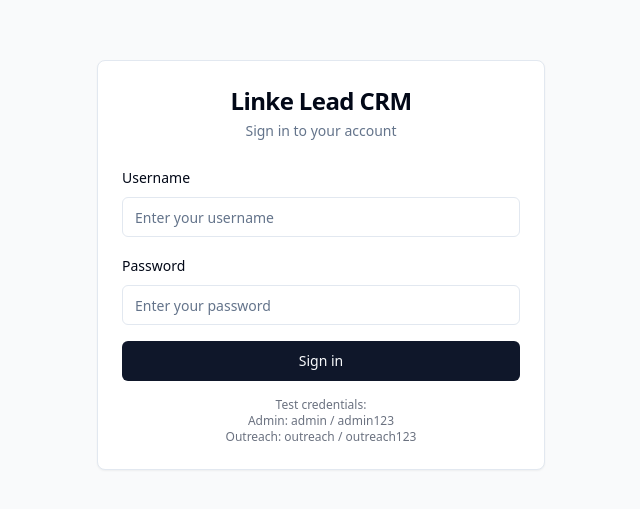
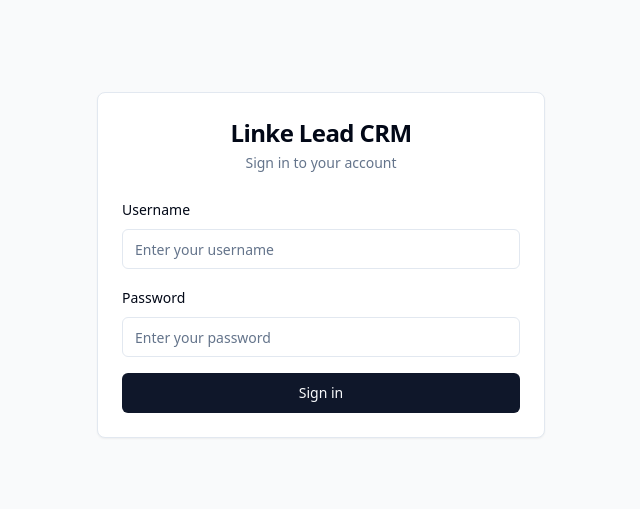
Before and after one commit to dharmikBhadra83/linke-lead-crm, a Next.js app: page /login in a window 1280 px wide. Shown: the part 135-644 px from the top of the page, without its empty margins (319-959 px from the left). Built offline with nearby package versions, Linux system fonts and the light colour scheme.

Commit message:
added to prod

```diff
--- a/app/dashboard/page.tsx
+++ b/app/dashboard/page.tsx
@@ -408,7 +408,7 @@ export default function DashboardPage() {
   }
 
   return (
-    <div className="flex h-screen overflow-hidden bg-background">
+    <div className="flex h-screen max-h-screen overflow-hidden bg-background">
       <Sidebar user={user} onLogout={handleLogout} isOpen={sidebarOpen} onToggle={setSidebarOpen} />
 
       <div className="flex-1 flex flex-col overflow-hidden transition-all duration-300">
@@ -447,9 +447,10 @@ export default function DashboardPage() {
         </div>
 
         {/* Main Content */}
-        <div className="flex-1 overflow-y-auto p-6">
-          <Card>
-            <CardContent className="p-6">
+        <div className="flex-1 overflow-y-auto min-h-0">
+          <div className="p-6">
+            <Card>
+              <CardContent className="p-6">
               <div className="space-y-4">
               {/* Filters */}
               <div className="flex gap-4 flex-wrap">
@@ -753,6 +754,7 @@ export default function DashboardPage() {
               </div>
             </CardContent>
           </Card>
+          </div>
         </div>
       </div>
 
--- a/app/globals.css
+++ b/app/globals.css
@@ -53,8 +53,10 @@
   * {
     @apply border-border;
   }
-  body {
+  html, body {
     @apply bg-background text-foreground;
+    height: 100%;
+    overflow: hidden;
   }
 }
 
--- a/app/login/page.tsx
+++ b/app/login/page.tsx
@@ -89,11 +89,6 @@ export default function LoginPage() {
               {loading ? 'Signing in...' : 'Sign in'}
             </Button>
           </form>
-          <div className="mt-4 text-xs text-gray-500 text-center">
-            <p>Test credentials:</p>
-            <p>Admin: admin / admin123</p>
-            <p>Outreach: outreach / outreach123</p>
-          </div>
         </CardContent>
       </Card>
     </div>
--- a/lib/constants.ts
+++ b/lib/constants.ts
@@ -1,4 +1,4 @@
-export type LeadStatus = 'new' | 'requested' | 'texted' | 'replied' | 'meeting_booked' | 'first_followup' | 'second_followup' | 'junk' | 'closed'
+export type LeadStatus = 'new' | 'requested' | 'texted' | 'replied' | 'meeting_booked' | 'first_followup' | 'second_followup' | 'junk' | 'closed' | 'commented'
 export type UserRole = 'admin' | 'lead_gen' | 'outreach'
 
 export const LEAD_STATUSES: LeadStatus[] = [
@@ -11,6 +11,7 @@ export const LEAD_STATUSES: LeadStatus[] = [
   'second_followup',
   'junk',
   'closed',
+  'commented',
 ]
 
 export const LEAD_STATUS_LABELS: Record<LeadStatus, string> = {
@@ -23,6 +24,7 @@ export const LEAD_STATUS_LABELS: Record<LeadStatus, string> = {
   second_followup: 'Second Follow-up',
   junk: 'Junk',
   closed: 'Closed',
+  commented: 'Commented',
 }
 
 export const USER_ROLES: UserRole[] = ['admin', 'lead_gen', 'outreach']
--- a/lib/validations.ts
+++ b/lib/validations.ts
@@ -25,7 +25,7 @@ export const createLeadSchema = z.object({
 })
 
 export const updateLeadSchema = createLeadSchema.partial().extend({
-  status: z.enum(['new', 'requested', 'texted', 'replied', 'meeting_booked', 'first_followup', 'second_followup', 'junk', 'closed']).optional(),
+  status: z.enum(['new', 'requested', 'texted', 'replied', 'meeting_booked', 'first_followup', 'second_followup', 'junk', 'closed', 'commented']).optional(),
   assignedToId: z.string().optional().nullable(),
 })
 
@@ -35,6 +35,6 @@ export const claimLeadSchema = z.object({
 
 export const changeStatusSchema = z.object({
   leadId: z.string().min(1, 'Lead ID is required'),
-  newStatus: z.enum(['new', 'requested', 'texted', 'replied', 'meeting_booked', 'first_followup', 'second_followup', 'junk', 'closed']),
+  newStatus: z.enum(['new', 'requested', 'texted', 'replied', 'meeting_booked', 'first_followup', 'second_followup', 'junk', 'closed', 'commented']),
   reason: z.string().optional(),
 })
```
Also changed, not shown: 1 other file (tests, documents, lock files or other folders).
